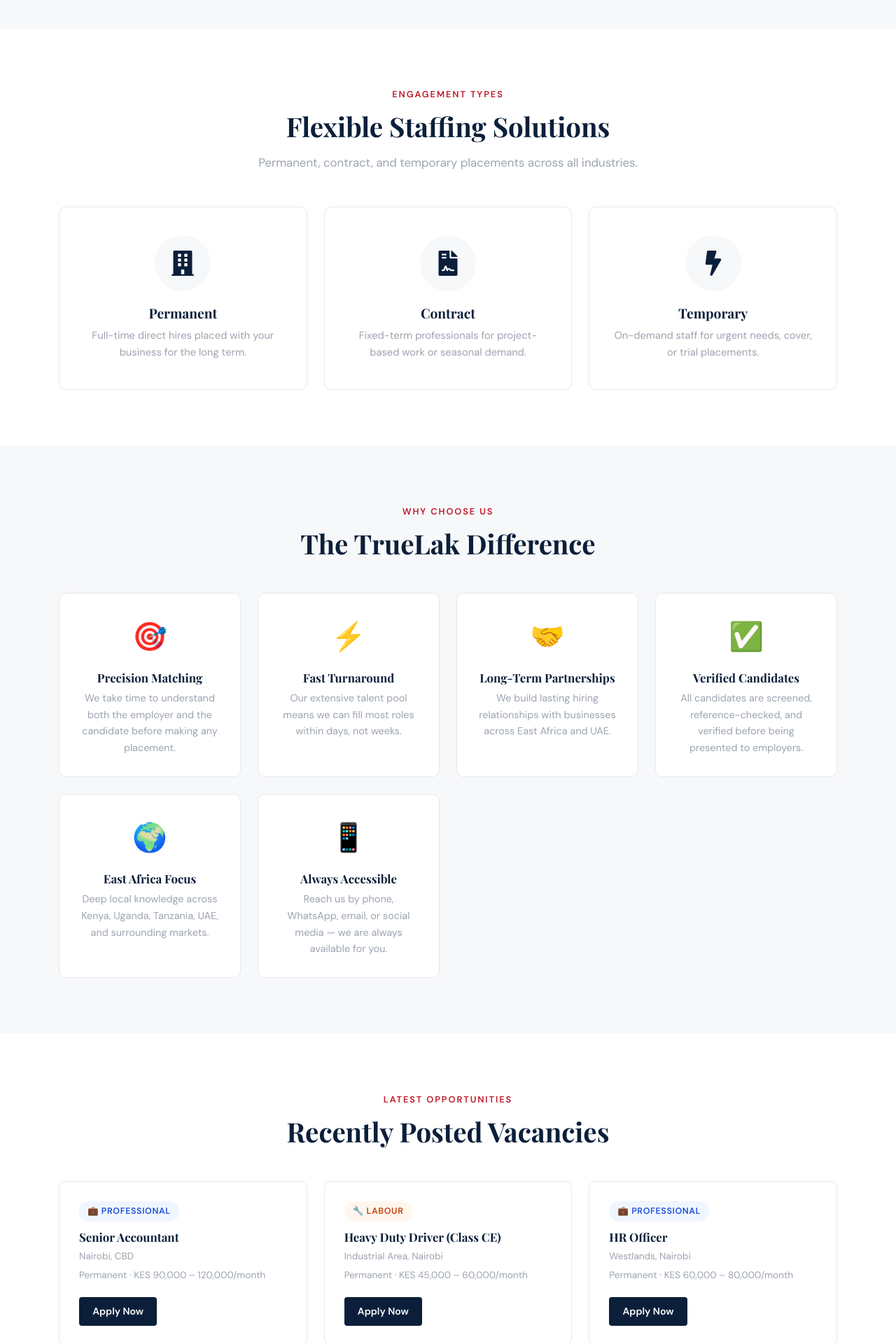
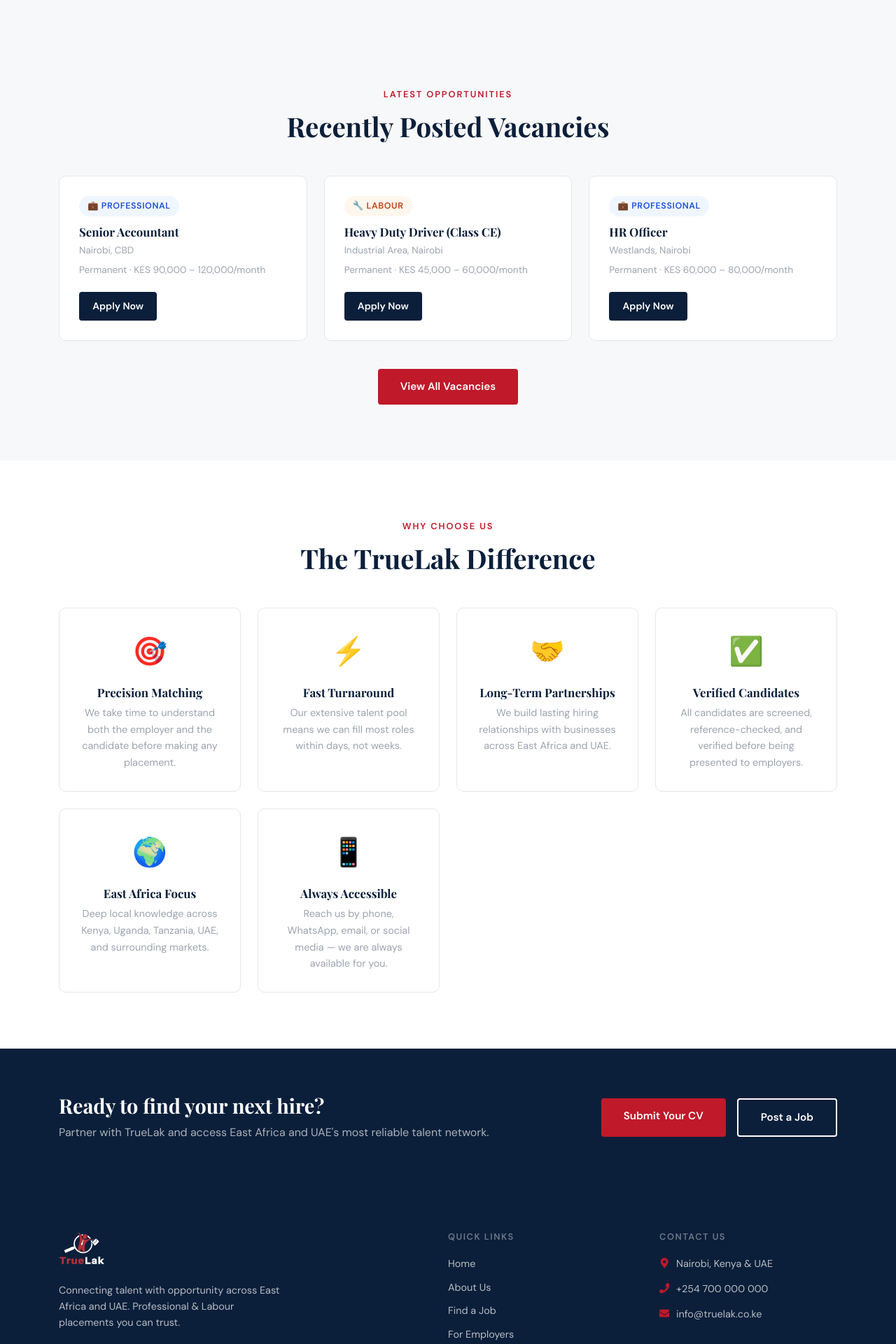
Before and after one commit to mutula-creator/truelak-website, a Next.js app: page / in a window 1280 px wide. Shown: the part 1760-3680 px from the top of the page at 70% size. Built offline with nearby package versions, Linux system fonts and the light colour scheme; no server answers; the database is empty.

Commit message:
Frontend updates

```diff
--- a/app/page.js
+++ b/app/page.js
@@ -105,26 +105,30 @@
         </div>
       </section>
 
-      {/* ── Engagement Types ── */}
-      <section className={`section ${styles.engagementSection}`}>
+      {/* ── Latest Jobs ── */}
+      <section className={`section ${styles.jobsPreview}`}>
         <div className="container">
           <div className="section-heading">
-            <span className="eyebrow">Engagement Types</span>
-            <h2>Flexible Staffing Solutions</h2>
-            <p>Permanent, contract, and temporary placements across all industries.</p>
+            <span className="eyebrow">Latest Opportunities</span>
+            <h2>Recently Posted Vacancies</h2>
           </div>
           <div className="grid-3">
-            {[
-              { icon: <FaBuilding size={36} />, title: 'Permanent', desc: 'Full-time direct hires placed with your business for the long term.' },
-              { icon: <FaFileContract size={36} />, title: 'Contract', desc: 'Fixed-term professionals for project-based work or seasonal demand.' },
-              { icon: <FaBolt size={36} />, title: 'Temporary', desc: 'On-demand staff for urgent needs, cover, or trial placements.' },
-            ].map(({ icon, title, desc }) => (
-              <div key={title} className={`card ${styles.engagementCard}`}>
-                <div className={styles.engagementIcon}>{icon}</div>
-                <h3 style={{ fontSize: '1.2rem', marginBottom: '0.5rem' }}>{title}</h3>
-                <p style={{ fontSize: '0.92rem', color: 'var(--grey-light)', textAlign: 'center' }}>{desc}</p>
+            {latestJobs.map((job) => (
+              <div key={job._id} className="card">
+                <span className={`tag tag-${job.category}`} style={{ marginBottom: '0.75rem', display: 'inline-block' }}>
+                  {job.category === 'professional' ? '💼 Professional' : '🔧 Labour'}
+                </span>
+                <h3 style={{ fontSize: '1.05rem', marginBottom: '0.4rem' }}>{job.title}</h3>
+                <p style={{ fontSize: '0.85rem', color: 'var(--grey-light)', marginBottom: '0.3rem' }}>{job.location}</p>
+                <p style={{ fontSize: '0.85rem', color: 'var(--grey-light)', marginBottom: '0.5rem' }}>{job.type}{job.salary ? ` · ${job.salary}` : ''}</p>
+                <Link href={`/jobs/${job._id}`} className="btn btn-navy" style={{ fontSize: '0.88rem', padding: '0.55rem 1.2rem', marginTop: '0.75rem', display: 'inline-block' }}>
+                  Apply Now
+                </Link>
               </div>
             ))}
+          </div>
+          <div style={{ textAlign: 'center', marginTop: '2.5rem' }}>
+            <Link href="/jobs" className="btn btn-primary">View All Vacancies</Link>
           </div>
         </div>
       </section>
@@ -155,33 +159,6 @@
         </div>
       </section>
 
-      {/* ── Latest Jobs ── */}
-      <section className={`section ${styles.jobsPreview}`}>
-        <div className="container">
-          <div className="section-heading">
-            <span className="eyebrow">Latest Opportunities</span>
-            <h2>Recently Posted Vacancies</h2>
-          </div>
-          <div className="grid-3">
-            {latestJobs.map((job) => (
-              <div key={job._id} className="card">
-                <span className={`tag tag-${job.category}`} style={{ marginBottom: '0.75rem', display: 'inline-block' }}>
-                  {job.category === 'professional' ? '💼 Professional' : '🔧 Labour'}
-                </span>
-                <h3 style={{ fontSize: '1.05rem', marginBottom: '0.4rem' }}>{job.title}</h3>
-                <p style={{ fontSize: '0.85rem', color: 'var(--grey-light)', marginBottom: '0.3rem' }}>{job.location}</p>
-                <p style={{ fontSize: '0.85rem', color: 'var(--grey-light)', marginBottom: '0.5rem' }}>{job.type}{job.salary ? ` · ${job.salary}` : ''}</p>
-                <Link href={`/jobs/${job._id}`} className="btn btn-navy" style={{ fontSize: '0.88rem', padding: '0.55rem 1.2rem', marginTop: '0.75rem', display: 'inline-block' }}>
-                  Apply Now
-                </Link>
-              </div>
-            ))}
-          </div>
-          <div style={{ textAlign: 'center', marginTop: '2.5rem' }}>
-            <Link href="/jobs" className="btn btn-primary">View All Vacancies</Link>
-          </div>
-        </div>
-      </section>
 
       {/* ── CTA Banner ── */}
       <section className={styles.ctaBanner}>
--- a/app/page.module.css
+++ b/app/page.module.css
@@ -116,8 +116,8 @@
 .catBadgeFb { font-size: 0.78rem; font-weight: 600; color: #1877F2; background: #EFF6FF; padding: 0.25rem 0.75rem; border-radius: 999px; }
 
 /* ── Why / Jobs / CTA ── */
-.whySection { background: var(--off-white); }
-.jobsPreview { background: var(--white); }
+.whySection { background: var(--white); }
+.jobsPreview { background: var(--off-white); }
 
 .ctaBanner { background: var(--navy); padding: 4rem 0; }
 .ctaInner { display: flex; align-items: center; justify-content: space-between; gap: 2rem; flex-wrap: wrap; }
```
Lines whose indentation alone changed are shown as unchanged.
